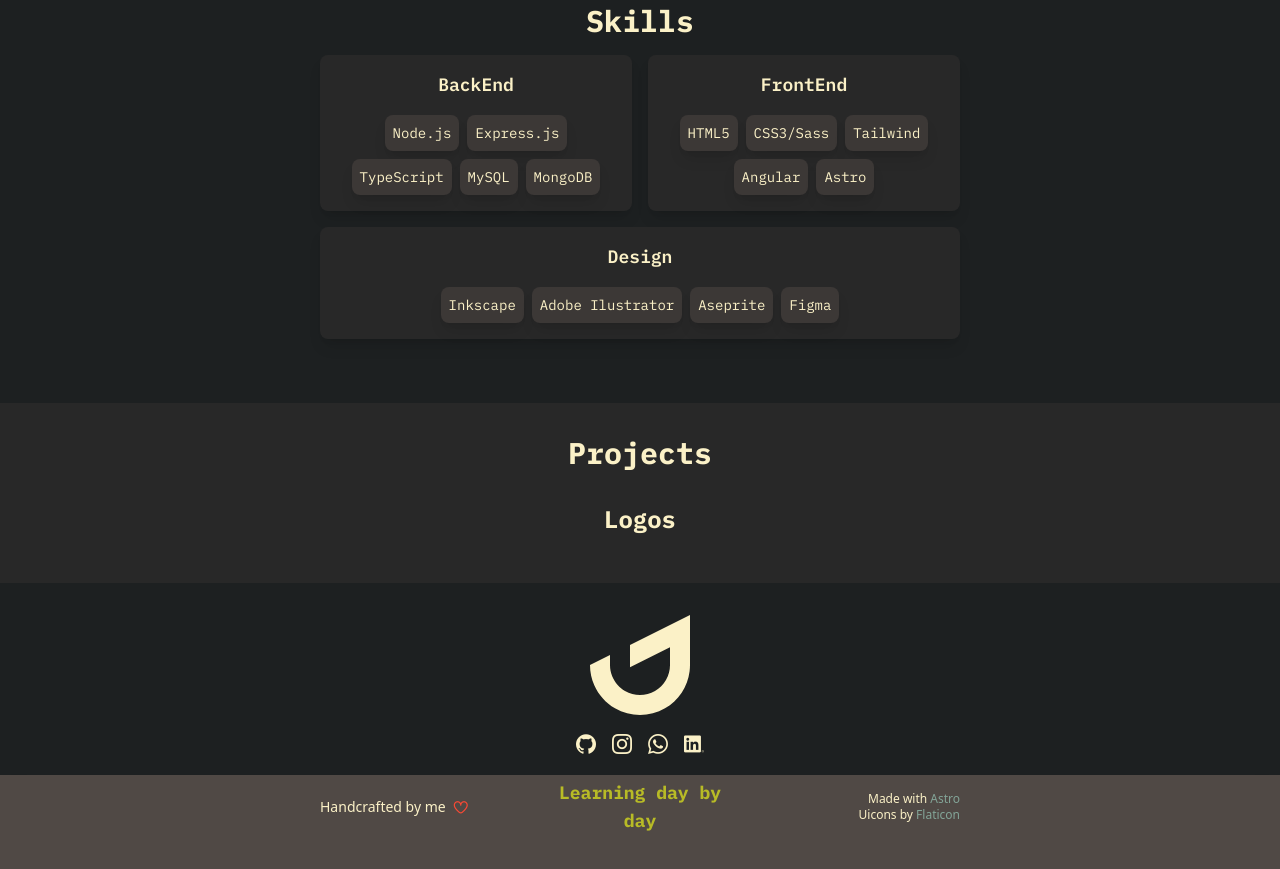
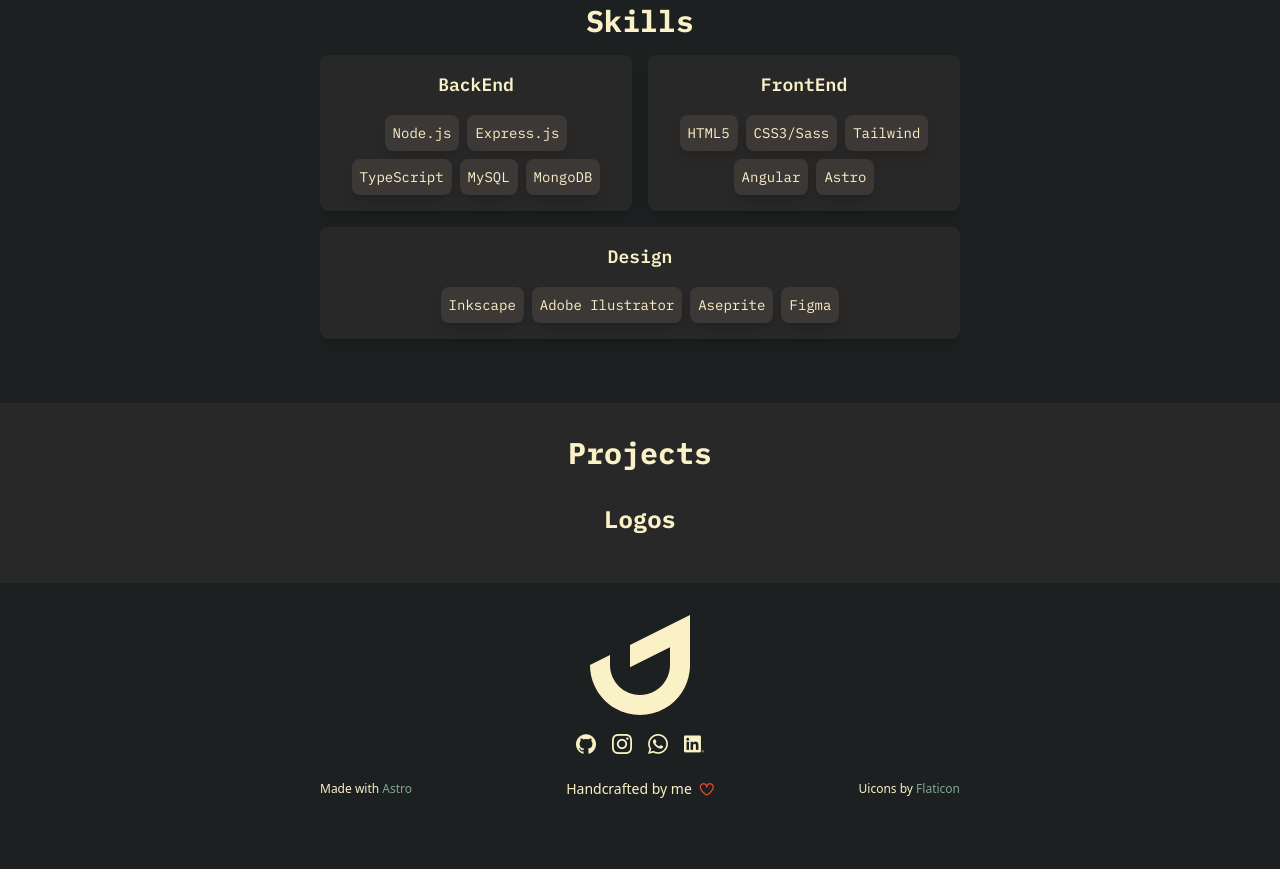
Before and after one commit to GRJorge/portfolio, an Astro site: page / in a window 1280 px wide. Shown: the part 1241-2110 px from the top of the page. Built offline with nearby package versions, Linux system fonts and the light colour scheme; Astro itself is replaced by a stand-in of ours.

Commit message:
Changes in footer

```diff
--- a/src/components/footer.component.astro
+++ b/src/components/footer.component.astro
@@ -1,13 +1,12 @@
-<footer class="flex justify-center bg-dark-100 pb-[72px] text-light shadow-lg">
+<footer class="flex justify-center pb-[72px] text-light shadow-lg">
     <div class="flex w-3/4 sm:w-1/2 gap-4 items-center pt-1">
-        <div class="flex-1 text-xs sm:text-sm">
+        <div class="flex-1 text-start text-xs">
+            <p>Made with <a class="text-blue" href="https://astro.build/" target="_blank">Astro</a></p>
+        </div>
+        <div class="flex-1 text-xs text-center sm:text-sm">
             <p>Handcrafted by me<i class="fi fi-rr-heart text-red ml-2"></i></p>
         </div>
-        <div class="flex-1 text-center font-bold text-green text-sm sm:text-lg font-ibm">
-            <p>Learning day by day</p>
-        </div>
         <div class="flex-1 text-end text-xs">
-            <p>Made with <a class="text-blue" href="https://astro.build/" target="_blank">Astro</a></p>
             <p>Uicons by <a class="text-blue" href="https://www.flaticon.com/uicons" target="_blank">Flaticon</a></p>
         </div>
     </div>
```
